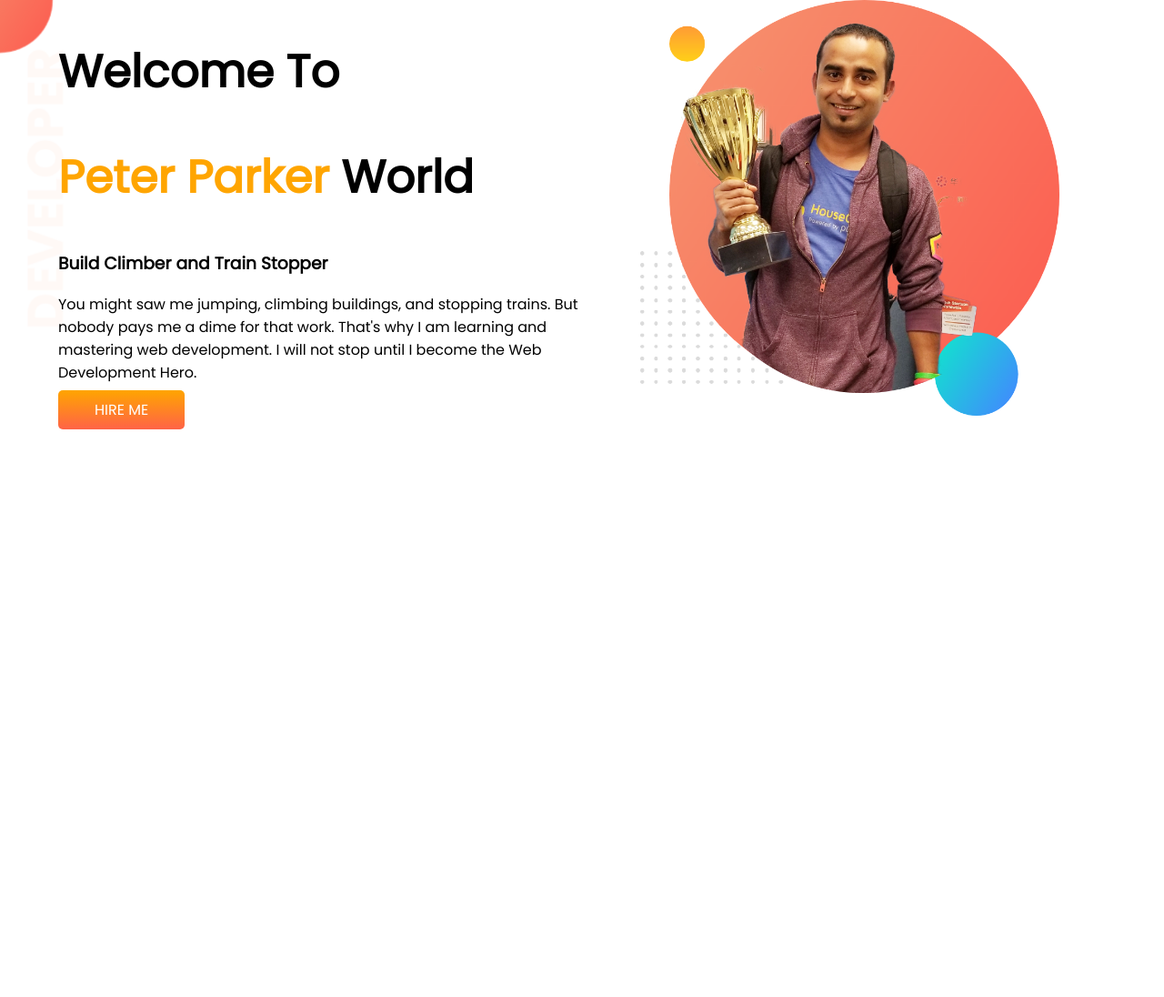
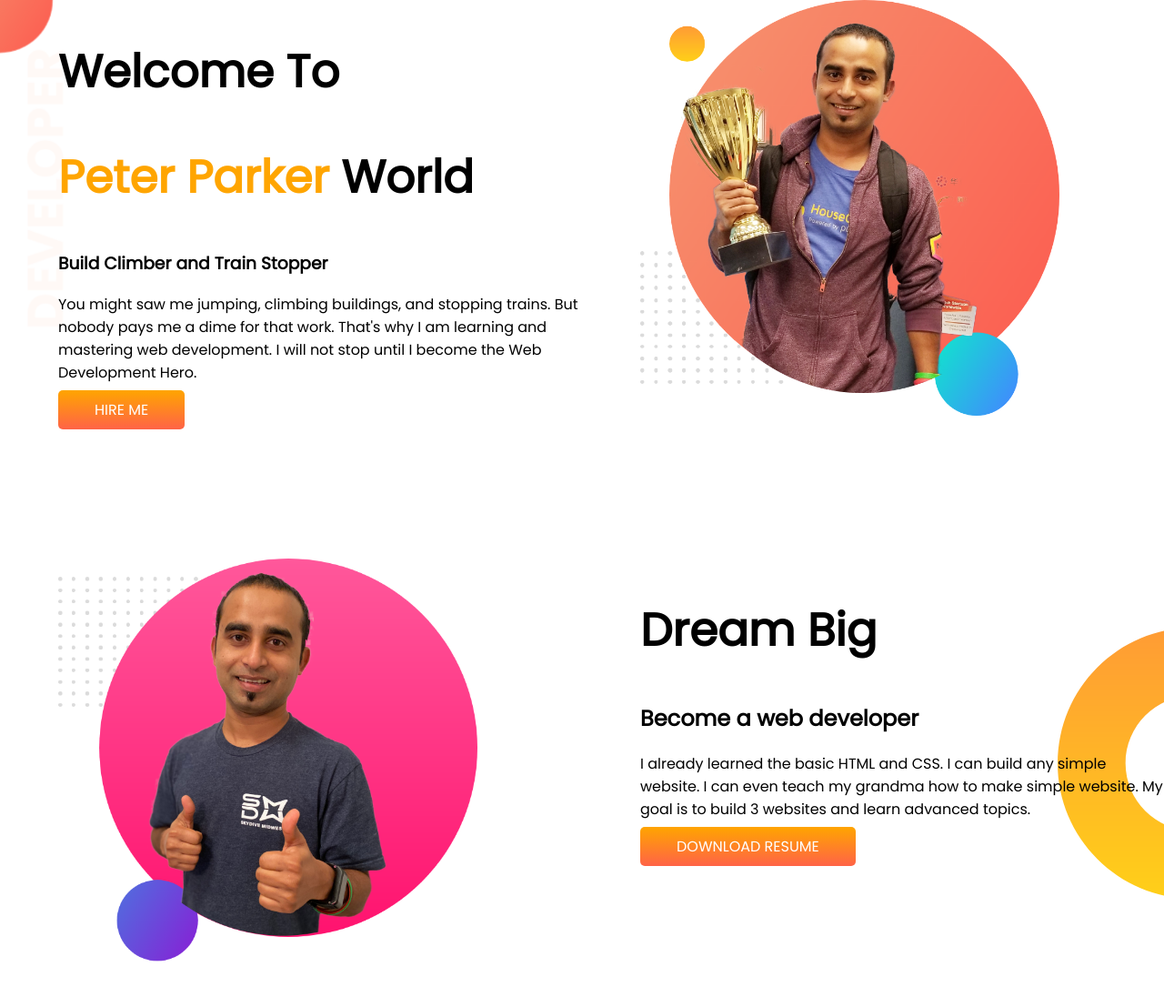
Before and after one commit to Mahbub2352/developer-portfolio, a plain HTML site: page index.html in a window 1280 px wide. Shown: the whole page at 91% size. Before the commit the page ends 800 px from the top, so only its background shows below. Drawn offline with Linux system fonts and the light colour scheme.

Commit message:
dream-big added

```diff
--- a/index.html
+++ b/index.html
@@ -27,5 +27,17 @@
         <img src="images/jhankar.png" alt="Picture of Jhanker Mahbub" />
       </div>
     </section>
+    <section class="dream-big">
+        <div class="half-width">
+            <img src="images/jhankar2.png" alt="Picture of Jhanker Mahbub">
+        </div>
+        <div class="half-width">
+            <h1>Dream Big</h1>
+            <h2>Become a web developer</h2>
+            <p>I already learned the basic HTML and CSS. I can build any simple website. I can even teach my grandma how to make simple website. My goal is to build 3 websites and learn advanced topics.</p>
+            <a class="link-button" href="" target="_blank">DOWNLOAD RESUME</a>
+        </div>
+
+    </section>
   </body>
 </html>
--- a/style.css
+++ b/style.css
@@ -1,6 +1,7 @@
 body{
     font-family: 'Poppins', sans-serif;
     margin: 0;
+
 }
 h1{
     font-size: 50px;
@@ -10,6 +11,7 @@ h1{
 }
 section{
     display: flex;
+    margin-bottom: 150px;
 }
 .half-width{
     width: 50%;
@@ -30,3 +32,8 @@ section{
     background-image: url(images/top-banner.png);
     background-repeat: no-repeat;
 }
+.dream-big{
+    background-image: url(images/dream-bg.png);
+    background-repeat: no-repeat;
+    background-position: right;
+}
```
